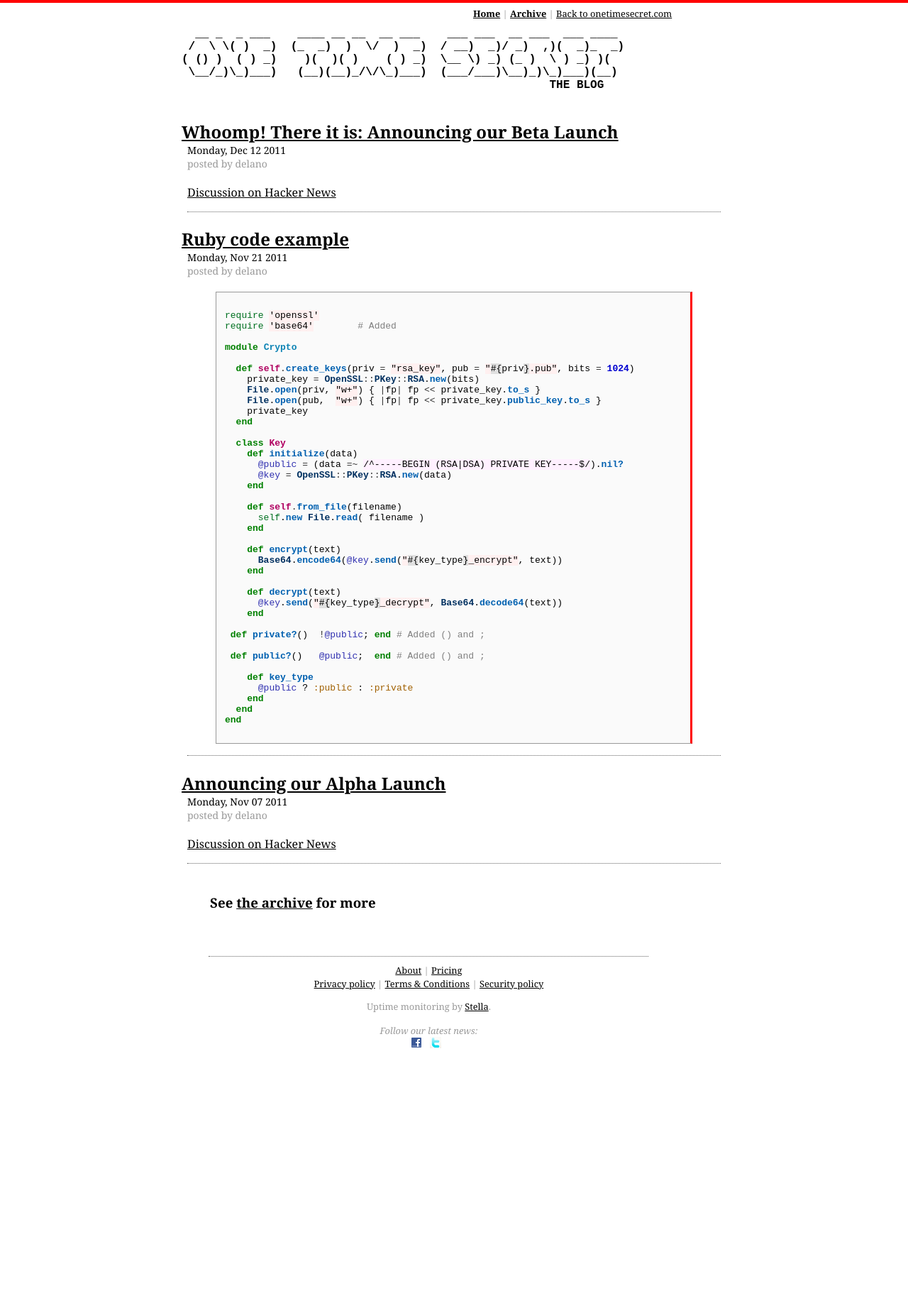
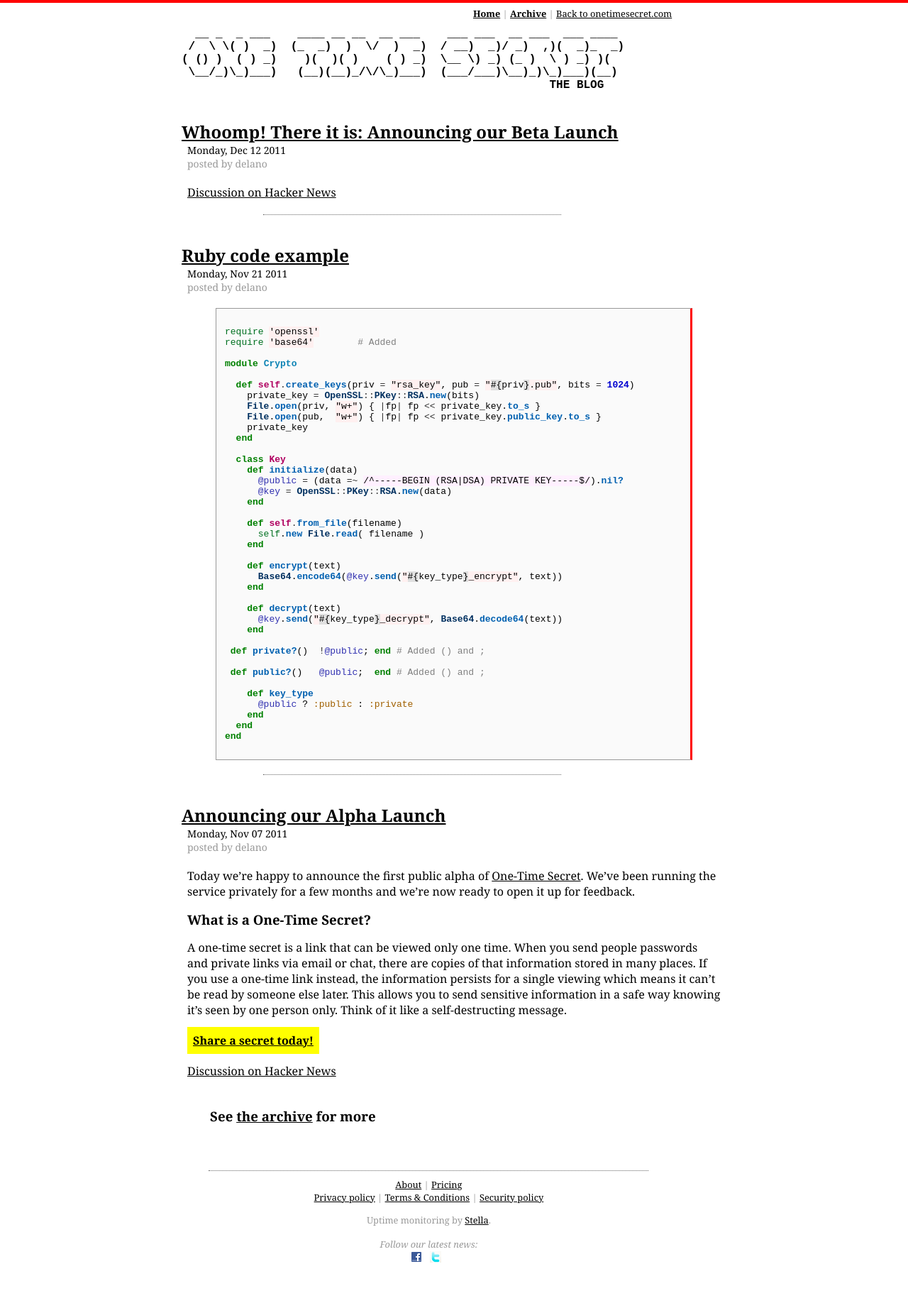
Before and after one commit to onetimesecret/onetimesecret.github.com, a Jekyll site: the page built from index.html, in a window 1280 px wide. Shown: the whole page at 71% size. Built offline with Jekyll 4.4.1, drawn with Linux system fonts in a browser that asks for light colours; Markdown is read by kramdown in place of the engine named in the settings; before the commit the page ends 1542 px from its top, so only the background shows below that.

Commit message:
Alpha post

```diff
--- a/_layouts/default.html
+++ b/_layouts/default.html
@@ -16,7 +16,7 @@
 <html xmlns="http://www.w3.org/1999/xhtml">
 <head>
   <meta content="text/html; charset=UTF-8" http-equiv="content-type" />
-  <title>{{page.title}} - One Time</title>
+  <title>{{page.title}} - One-Time Secret</title>
   <meta http-equiv="Content-Type" content="text/html; charset=utf-8"/>
   <meta name="description" content="Keep sensitive information out of your chat logs and email. Share a secret link that is available only one time.">
   <meta name="keywords" content="secret,password generator,share a secret,onetime">
--- a/_layouts/post.html
+++ b/_layouts/post.html
@@ -14,15 +14,16 @@
 
   <div class="content">
     {{ content }}
-  </div>
 
     <div class="related">
+      --
       <h3>Related Posts</h3>
       <ul class="posts">
         {% for post in site.related_posts limit:3 %}
           <li><span>{{ post.date | date: "%b %d %Y" }}</span> &raquo; <a href="{{ post.url }}">{{ post.title }}</a></li>
         {% endfor %}
       </ul>
+    </div>
   </div>
 
   <!--
--- a/_posts/business/2011-11-07-alpha-launch.md
+++ b/_posts/business/2011-11-07-alpha-launch.md
@@ -4,4 +4,13 @@
 who: delano
 ---
 
+Today we're happy to announce the first public alpha of [One-Time Secret](https://onetimesecret.com/). We've been running the service privately for a few months and we're now ready to open it up for feedback.
+
+### What is a One-Time Secret? ###
+
+A one-time secret is a link that can be viewed only one time. When you send people passwords and private links via email or chat, there are copies of that information stored in many places. If you use a one-time link instead, the information persists for a single viewing which means it can't be read by someone else later. This allows you to send sensitive information in a safe way knowing it's seen by one person only. Think of it like a self-destructing message.
+
+
+<a class="msg" href="https://onetimesecret.com/">Share a secret today!</a>
+
 [Discussion on Hacker News](https://news.ycombinator.com/item?id=3207489)
--- a/app/common.css
+++ b/app/common.css
@@ -425,10 +425,22 @@
   color: #999;
 }
 
-.entry h2 {
+.entry h2, .entry h3, .entry h4 {
   margin: 0px; padding: 0px;
 }
 
 .entry .content {
   margin: 8px;
 }
+
+div.separator {
+  width: 420px;
+  margin-left: 15%;
+  margin-right: 15%;
+  text-align: center;
+  border-top:1px dotted #666;
+  margin-bottom: 40px;
+}
+
+.hilight {background:#ff0;}
+.hilight2 {background:#6FF;}
--- a/index.html
+++ b/index.html
@@ -24,13 +24,12 @@
 
      <div class="content">
        {{ post.content }}
-   <hr class="dotted" />
      </div>
 
   </div>
 
   {% if forloop.rindex0 > 0 %}
-      <div id="separator"></div>
+    <div class="separator"></div>
   {% endif %}
 {% endfor %}
 
```
Also changed, not shown: _drafts/2009-05-05-rudy-ec2-windows.md (deleted, +0 -50 lines). Lines whose indentation alone changed are shown as unchanged.
